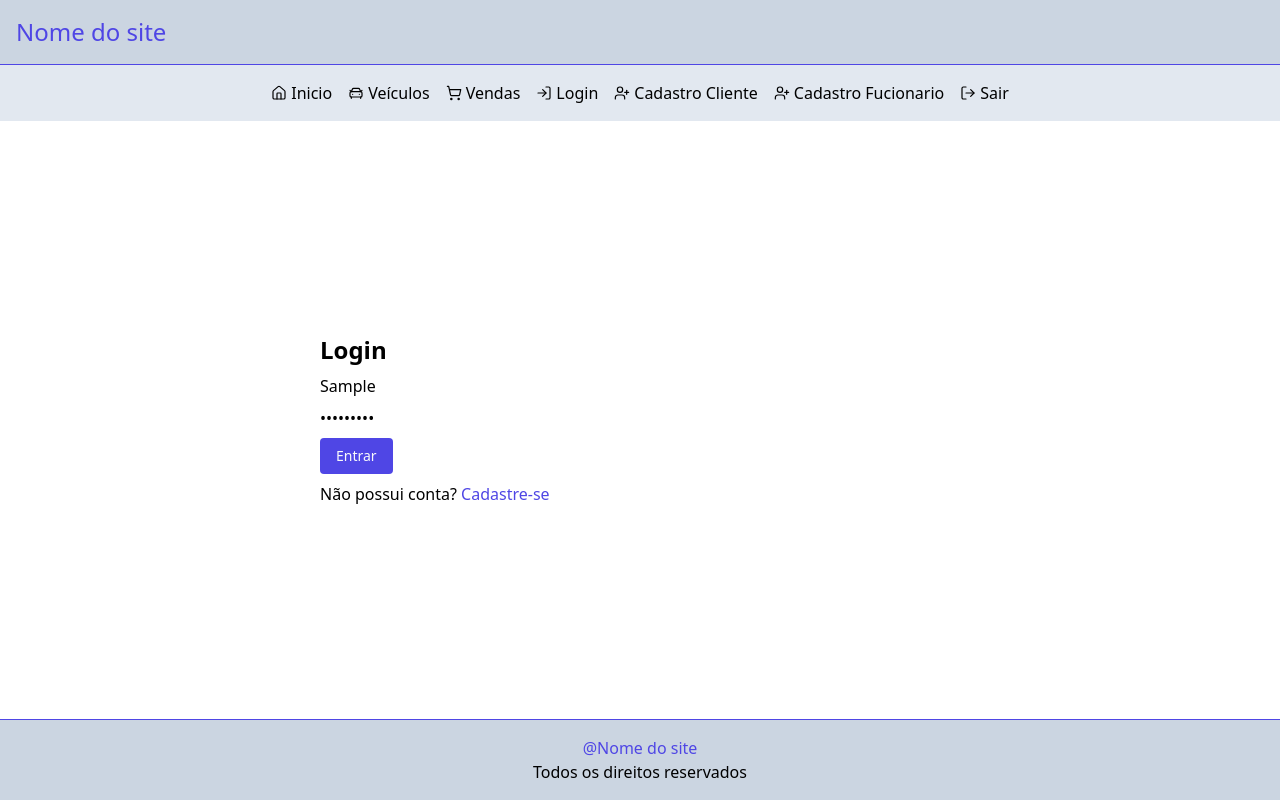
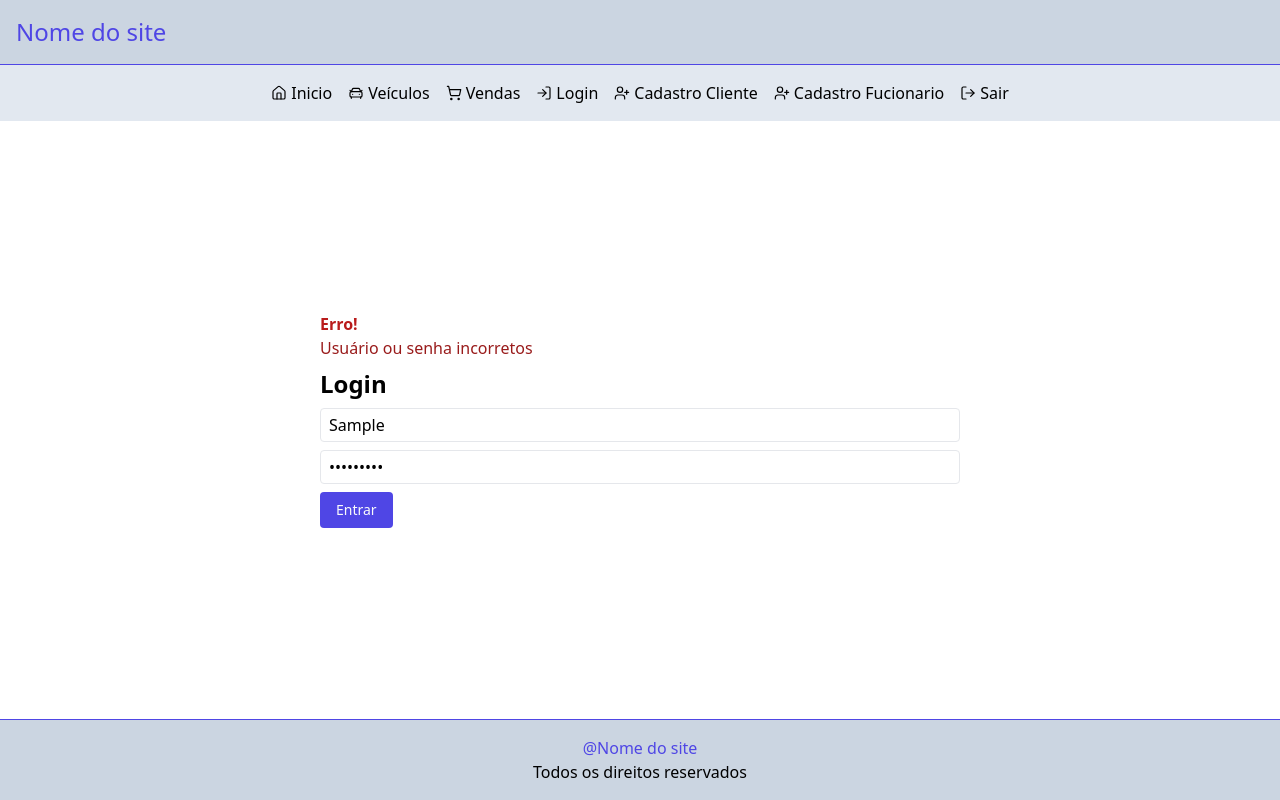
Before and after one commit to POO-ADS-IFPB-CZ/projeto-final-revachol, a React (Vite) app in the folder frontend_consorcio_automovel/: page /login in a window 1280 px wide. Both pictures are taken after typing "Sample", "Sample123" into the empty fields and a click on the button "Entrar". Built offline with nearby package versions, Linux system fonts and the light colour scheme; no server answers.

Commit message:
fix: correção em login

```diff
--- /dev/null
+++ b/frontend_consorcio_automovel/src/components/errorMessage.jsx
@@ -0,0 +1,8 @@
+export function ErrorMessage({message}) {
+    return (
+        <div className="flex flex-col ">
+        <h2 className="text-red-700 font-semibold">Erro!</h2>
+        <p className="text-red-800">{message}</p>
+      </div>
+     );
+  }
--- a/frontend_consorcio_automovel/src/components/input.jsx
+++ b/frontend_consorcio_automovel/src/components/input.jsx
@@ -1,9 +1,10 @@
-export function Input({type, placeholder, value, disabled, id}) {
+export function Input({type, placeholder, value, disabled, id, onChange}) {
   return (
     <input
       id={id}
       type={type}
       placeholder={placeholder}
+      onChange={onChange}
       value={value}
       className="border rounded px-2 py-1 hover:border-slate-300 focus:outline-none focus:border-primary"
       disabled={disabled && true}
--- a/frontend_consorcio_automovel/src/pages/login.jsx
+++ b/frontend_consorcio_automovel/src/pages/login.jsx
@@ -1,26 +1,37 @@
 import { Footer } from "../components/footer";
 import { Header } from "../components/header";
-import { Link } from "react-router-dom";
 import { Main } from "../components/main";
 import { Layout } from "../components/layout";
 import { ButtonIcon } from "../components/button-icon"
 import { login } from "../utils/login";
-
+import { Input } from "../components/input";
 import { useState } from "react";
+import { ErrorMessage } from "../components/errorMessage";
+import { useNavigate } from "react-router-dom";
 
 export function Login() {
   const [username, setUsername] = useState("");
   const [password, setPassword] = useState("");
+  const [visible, setVisible] = useState(false);
+  const [errorMessage, setErrorMessage] = useState('');
+  const navigate = useNavigate();
 
   async function loginAutentication(e) {
     e.preventDefault();
     const result = await login(username, password);
+    setVisible(false);
     if (result) {
       console.log('Login realizado com sucesso:', result);
+      navigate('/');
     } else {
       console.log('Falha no login', result);
+      setPassword("");
+      setUsername("");
+      setErrorMessage("Usuário ou senha incorretos");
+      setVisible(true);
     }
   }
+
 
   return (
     <Layout>
@@ -29,13 +40,14 @@ export function Login() {
       <Main className="flex justify-center items-center">
 
         <form onSubmit={loginAutentication}  className="flex flex-col gap-2 w-full max-w-screen-sm">
+        {visible && <ErrorMessage message={errorMessage}/>}
           <h1 className="text-2xl font-semibold">Login</h1>
-          <input
+          <Input
             type="text"
             placeholder="username"
             onChange={e => setUsername(e.target.value)}
             />
-          <input
+          <Input
             type="password"
             placeholder="senha"
             onChange={e => setPassword(e.target.value)}
@@ -43,8 +55,10 @@ export function Login() {
           <div>
             <ButtonIcon type="submit">Entrar</ButtonIcon>
           </div>
-          <p>Não possui conta? <Link to="/cadastro" className="text-primary">Cadastre-se</Link></p>
+
+
         </form>
+
 
       </Main>
       <Footer />
```
Also changed, not shown: 1 other file (tests, documents, lock files or other folders).
